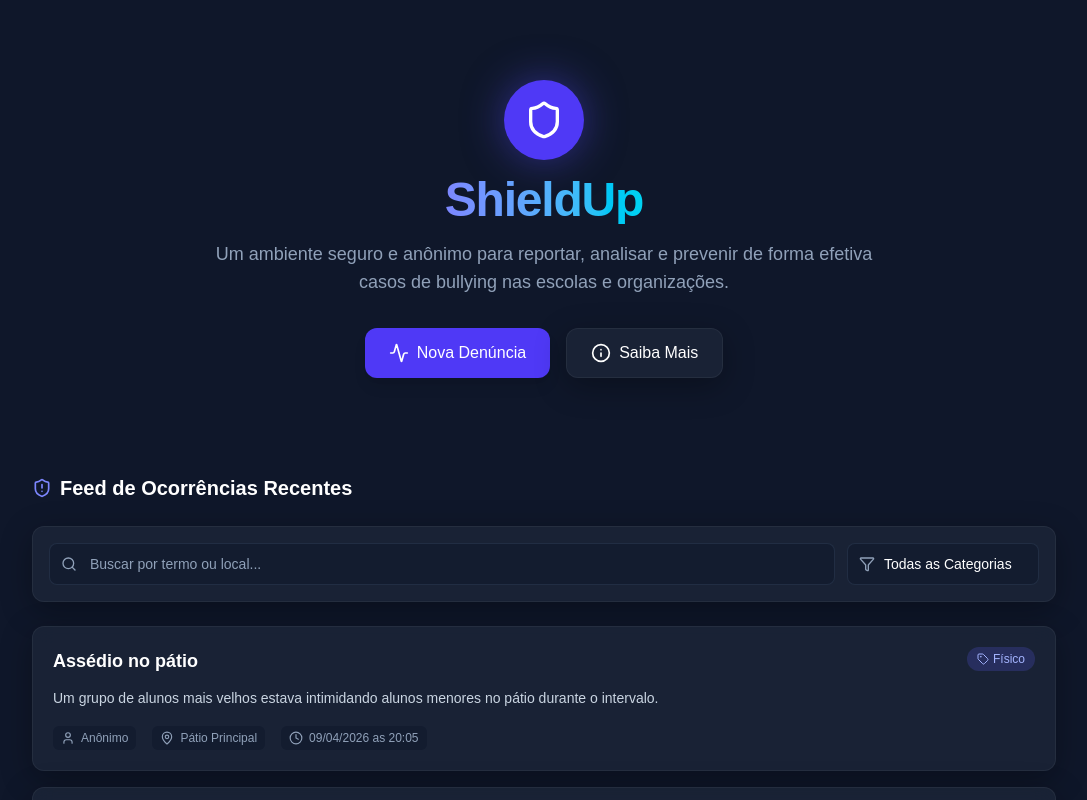
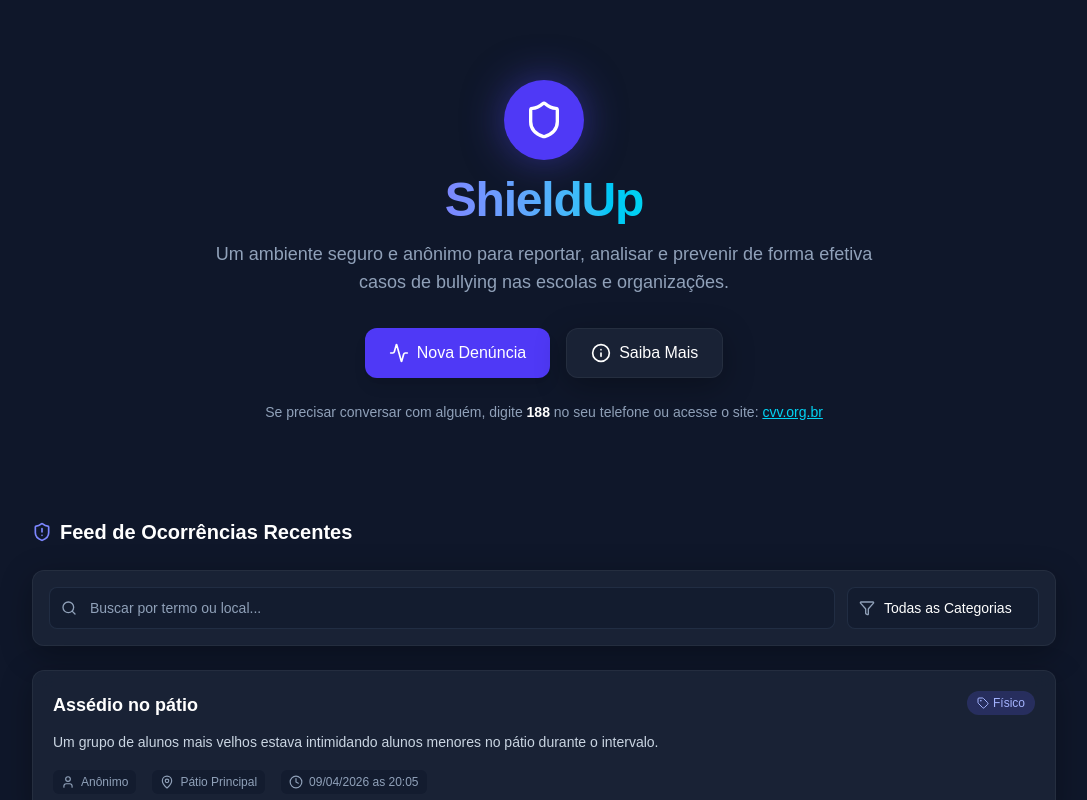
Before and after one commit to vascowlr/ShieldUp, a Next.js app in the folder frontend/: page / in a window 1280 px wide. Shown: the top 800 px of the page, without its empty margins (96-1183 px from the left). Built offline with nearby package versions, Linux system fonts and the light colour scheme.

Commit message:
cvv(188)
 tem um link para o site da cvv agora

```diff
--- a/frontend/src/app/page.tsx
+++ b/frontend/src/app/page.tsx
@@ -59,6 +59,17 @@ export default function Home() {
               Saiba Mais
             </a>
           </div>
+          <p className="text-slate-400 text-sm mt-2">
+            Se precisar conversar com alguém, digite <span className="font-semibold text-white">188</span> no seu telefone ou acesse o site:{" "}
+            <a
+              href="https://cvv.org.br/"
+              target="_blank"
+              rel="noopener noreferrer"
+              className="text-cyan-400 hover:text-cyan-300 underline transition-colors"
+            >
+              cvv.org.br
+            </a>
+          </p>
         </header>
 
         {/* Dashboard/Feed Section */}
```
